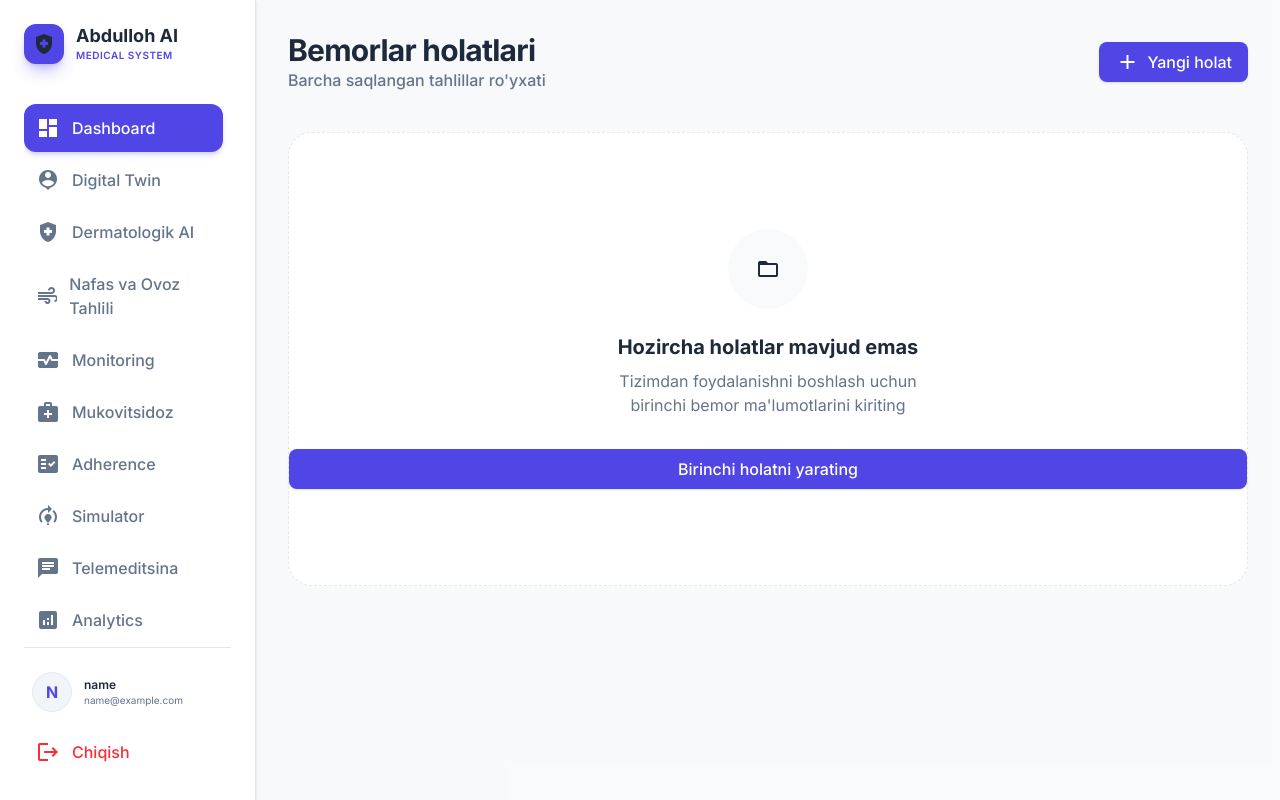
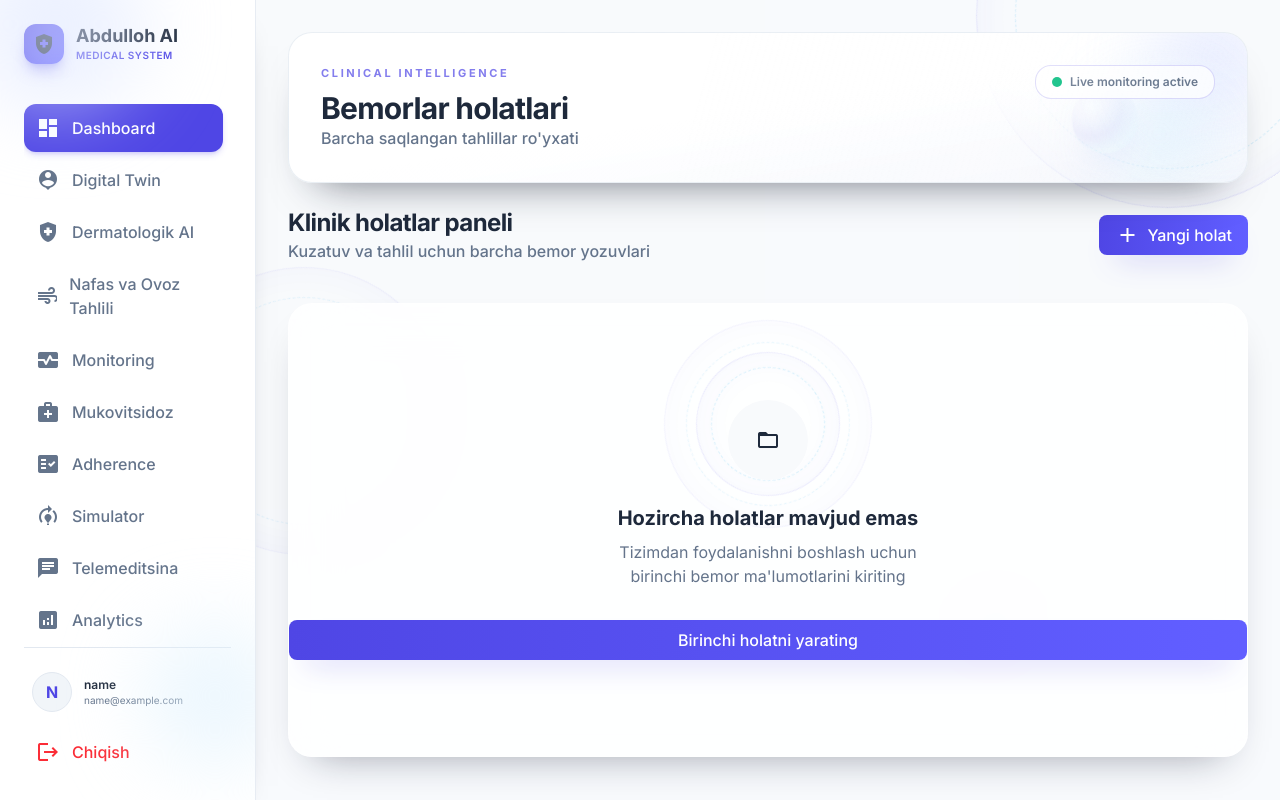
Before and after one commit to abdullohaaa777-dot/abdulloh-ai, an Angular app: page /dashboard in a window 1280 px wide. Both pictures are taken after typing "name@example.com", "Sample123" into the empty fields and a click on the button "Demo rejimida kirish". Built offline with nearby package versions, Linux system fonts and the light colour scheme.

Commit message:
Enhance UI with premium medical-tech depth styling

```diff
--- a/src/app/components/case-list/case-list.ts
+++ b/src/app/components/case-list/case-list.ts
@@ -10,11 +10,27 @@ import { RouterModule } from '@angular/router';
   standalone: true,
   imports: [CommonModule, MatIconModule, RouterModule],
   template: `
-    <div class="max-w-6xl mx-auto">
+    <div class="max-w-6xl mx-auto space-y-6">
+      <div class="medical-depth-card scan-sweep relative overflow-hidden p-6 md:p-8">
+        <div class="absolute -right-6 -top-8 w-28 h-28 rounded-full bg-indigo-200/45 blur-2xl pointer-events-none"></div>
+        <div class="absolute right-12 bottom-2 w-20 h-20 rounded-full bg-sky-200/50 blur-2xl pointer-events-none"></div>
+        <div class="relative flex items-start justify-between gap-4">
+          <div>
+            <p class="text-[11px] font-extrabold tracking-[0.24em] text-medical-primary/70 uppercase mb-2">Clinical Intelligence</p>
+            <h2 class="text-3xl font-extrabold text-medical-text tracking-tight">Bemorlar holatlari</h2>
+            <p class="text-medical-text-muted font-medium">Barcha saqlangan tahlillar ro'yxati</p>
+          </div>
+          <div class="hidden md:flex items-center gap-2 rounded-2xl border border-medical-primary/20 px-4 py-2 bg-white/75 backdrop-blur-sm">
+            <span class="w-2.5 h-2.5 rounded-full bg-emerald-500 animate-pulse"></span>
+            <span class="text-xs font-semibold text-medical-text-muted">Live monitoring active</span>
+          </div>
+        </div>
+      </div>
+
       <div class="flex items-center justify-between mb-10">
         <div>
-          <h2 class="text-3xl font-extrabold text-medical-text tracking-tight">Bemorlar holatlari</h2>
-          <p class="text-medical-text-muted font-medium">Barcha saqlangan tahlillar ro'yxati</p>
+          <h3 class="text-xl md:text-2xl font-bold text-medical-text tracking-tight">Klinik holatlar paneli</h3>
+          <p class="text-medical-text-muted font-medium text-sm md:text-base">Kuzatuv va tahlil uchun barcha bemor yozuvlari</p>
         </div>
         <a routerLink="/new-case" class="btn-primary px-6 py-3">
           <mat-icon>add</mat-icon>
@@ -25,9 +41,9 @@ import { RouterModule } from '@angular/router';
       <div class="grid gap-5">
         @for (case of cases(); track case.id) {
           <a [routerLink]="['/case', case.id]"
-             class="bg-white border border-medical-border p-6 rounded-2xl hover:border-medical-primary hover:shadow-lg hover:shadow-medical-primary/5 transition-all group flex items-center justify-between">
+             class="medical-depth-card p-6 hover:border-medical-primary/35 group flex items-center justify-between">
             <div class="flex items-center gap-6">
-              <div class="w-14 h-14 rounded-2xl bg-slate-50 border border-medical-border flex items-center justify-center text-medical-text-muted group-hover:bg-medical-primary/10 group-hover:text-medical-primary group-hover:border-medical-primary/20 transition-all">
+              <div class="w-14 h-14 rounded-2xl bg-slate-50/90 border border-medical-border flex items-center justify-center text-medical-text-muted group-hover:bg-medical-primary/10 group-hover:text-medical-primary group-hover:border-medical-primary/20 transition-all">
                 <mat-icon class="text-3xl">person</mat-icon>
               </div>
               <div>
@@ -56,13 +72,15 @@ import { RouterModule } from '@angular/router';
             </div>
           </a>
         } @empty {
-          <div class="text-center py-24 bg-white border border-dashed border-medical-border rounded-3xl">
-            <div class="w-20 h-20 bg-slate-50 rounded-full flex items-center justify-center mx-auto mb-6">
+          <div class="text-center py-24 premium-surface border border-dashed border-medical-border rounded-3xl relative overflow-hidden">
+            <div class="hud-ring w-36 h-36 left-1/2 -translate-x-1/2 top-12 opacity-55"></div>
+            <div class="hud-ring hud-ring-slow w-52 h-52 left-1/2 -translate-x-1/2 top-4 opacity-35"></div>
+            <div class="relative w-20 h-20 bg-slate-50 rounded-full flex items-center justify-center mx-auto mb-6">
               <mat-icon class="text-slate-300 text-5xl h-12 w-12">folder_open</mat-icon>
             </div>
-            <h3 class="text-xl font-bold text-medical-text mb-2">Hozircha holatlar mavjud emas</h3>
-            <p class="text-medical-text-muted mb-8 max-w-xs mx-auto">Tizimdan foydalanishni boshlash uchun birinchi bemor ma'lumotlarini kiriting</p>
-            <a routerLink="/new-case" class="btn-primary inline-flex">Birinchi holatni yarating</a>
+            <h3 class="relative text-xl font-bold text-medical-text mb-2">Hozircha holatlar mavjud emas</h3>
+            <p class="relative text-medical-text-muted mb-8 max-w-xs mx-auto">Tizimdan foydalanishni boshlash uchun birinchi bemor ma'lumotlarini kiriting</p>
+            <a routerLink="/new-case" class="relative btn-primary inline-flex">Birinchi holatni yarating</a>
           </div>
         }
       </div>
--- a/src/app/components/dashboard/dashboard.ts
+++ b/src/app/components/dashboard/dashboard.ts
@@ -11,9 +11,11 @@ import { Router, RouterModule } from '@angular/router';
   template: `
     <div class="flex h-screen bg-medical-bg overflow-hidden">
       <!-- Sidebar -->
-      <aside class="w-64 bg-white border-r border-medical-border p-6 flex flex-col shadow-sm z-10">
+      <aside class="w-64 bg-white/95 backdrop-blur-xl border-r border-medical-border/80 p-6 flex flex-col shadow-[0_16px_35px_-30px_rgba(15,23,42,1)] z-10 relative overflow-hidden">
+        <div class="absolute -top-16 -left-8 w-44 h-44 rounded-full bg-indigo-100/60 blur-2xl pointer-events-none"></div>
+        <div class="absolute bottom-8 -right-8 w-36 h-36 rounded-full bg-sky-100/60 blur-2xl pointer-events-none"></div>
         <div class="flex items-center gap-3 mb-10">
-          <div class="w-10 h-10 bg-medical-primary rounded-xl flex items-center justify-center shadow-lg shadow-medical-primary/30">
+          <div class="w-10 h-10 bg-gradient-to-br from-medical-primary to-indigo-500 rounded-xl flex items-center justify-center shadow-lg shadow-medical-primary/40">
             <mat-icon class="text-white">health_and_safety</mat-icon>
           </div>
           <div class="flex flex-col">
@@ -100,7 +102,11 @@ import { Router, RouterModule } from '@angular/router';
       </aside>
 
       <!-- Main Content -->
-      <main class="flex-1 overflow-y-auto p-8 bg-medical-bg/50">
+      <main class="flex-1 overflow-y-auto p-8 bg-medical-bg/40 relative">
+        <div class="hud-ring w-96 h-96 -top-44 -right-20 opacity-60 pointer-events-none"></div>
+        <div class="hud-ring hud-ring-slow w-72 h-72 top-1/3 -left-24 opacity-40 pointer-events-none"></div>
+        <div class="floating-medical-orb w-16 h-16 right-[14%] top-24 opacity-65 pointer-events-none"></div>
+        <div class="floating-medical-orb w-10 h-10 right-[26%] bottom-[18%] opacity-60 pointer-events-none" style="animation-delay: -2s"></div>
         <router-outlet></router-outlet>
       </main>
     </div>
--- a/src/app/components/digital-twin/digital-twin.ts
+++ b/src/app/components/digital-twin/digital-twin.ts
@@ -19,15 +19,18 @@ interface Patient {
   imports: [CommonModule, MatIconModule, RouterModule],
   template: `
     <div class="max-w-7xl mx-auto">
-      <div class="mb-10">
+      <div class="mb-10 medical-depth-card p-6 md:p-8 relative overflow-hidden scan-sweep">
+        <div class="floating-medical-orb w-14 h-14 right-10 top-7 opacity-70 pointer-events-none"></div>
+        <div class="floating-medical-orb w-8 h-8 right-28 top-18 opacity-65 pointer-events-none" style="animation-delay: -3s"></div>
         <h2 class="text-3xl font-extrabold text-medical-text tracking-tight">Digital Clinical Twin</h2>
         <p class="text-medical-text-muted font-medium">Bemorlarning raqamli egizaklari va markaziy overview paneli</p>
       </div>
 
       <div class="grid grid-cols-1 lg:grid-cols-3 gap-8">
         <!-- Main Twin Visualization Placeholder -->
-        <div class="lg:col-span-2 bg-white border border-medical-border p-8 rounded-[2.5rem] shadow-xl relative overflow-hidden min-h-[500px]">
+        <div class="lg:col-span-2 medical-depth-card p-8 rounded-[2.5rem] relative overflow-hidden min-h-[500px]">
           <div class="absolute inset-0 bg-gradient-to-br from-indigo-50/30 to-white -z-10"></div>
+          <div class="hud-ring w-64 h-64 -top-20 -right-20 opacity-45"></div>
           <div class="flex items-center justify-between mb-8">
             <h3 class="text-xl font-black text-medical-text">Raqamli Egizak Modeli</h3>
             <div class="flex gap-2">
--- a/src/styles.css
+++ b/src/styles.css
@@ -18,6 +18,11 @@
 @layer base {
   body {
     @apply bg-medical-bg text-medical-text font-sans antialiased;
+    background-image:
+      radial-gradient(circle at 12% 20%, rgba(79, 70, 229, 0.08), transparent 34%),
+      radial-gradient(circle at 84% 10%, rgba(14, 165, 233, 0.10), transparent 36%),
+      radial-gradient(circle at 50% 100%, rgba(30, 41, 59, 0.05), transparent 42%);
+    min-height: 100vh;
   }
 }
 
@@ -26,15 +31,15 @@
 }
 
 .card-vibrant {
-  @apply bg-white border border-medical-border rounded-2xl shadow-sm hover:shadow-md transition-all;
+  @apply bg-white/95 border border-medical-border/90 rounded-2xl shadow-[0_14px_30px_-20px_rgba(15,23,42,0.45)] hover:shadow-[0_26px_45px_-25px_rgba(79,70,229,0.45)] transition-all;
 }
 
 .btn-primary {
-  @apply bg-medical-primary hover:bg-indigo-700 text-white font-medium py-2 px-4 rounded-lg transition-all flex items-center justify-center gap-2 shadow-sm;
+  @apply bg-gradient-to-r from-medical-primary to-indigo-500 hover:from-indigo-600 hover:to-indigo-500 text-white font-medium py-2 px-4 rounded-lg transition-all flex items-center justify-center gap-2 shadow-[0_16px_30px_-18px_rgba(79,70,229,0.95)];
 }
 
 .btn-secondary {
-  @apply bg-white border border-medical-border text-medical-text hover:bg-slate-50 font-medium py-2 px-4 rounded-lg transition-all flex items-center justify-center gap-2;
+  @apply bg-white/90 border border-medical-border text-medical-text hover:bg-white font-medium py-2 px-4 rounded-lg transition-all flex items-center justify-center gap-2 shadow-[0_10px_25px_-20px_rgba(15,23,42,0.85)];
 }
 
 .input-field {
@@ -97,3 +102,78 @@
 .fade-in-up {
   animation: fadeIn 0.5s ease-out;
 }
+
+.premium-surface {
+  @apply bg-white/85 border border-white/60 backdrop-blur-xl shadow-[0_20px_40px_-25px_rgba(15,23,42,0.45)];
+}
+
+.medical-depth-card {
+  @apply rounded-3xl border border-slate-200/70 bg-gradient-to-br from-white via-white to-indigo-50/25 shadow-[0_25px_45px_-30px_rgba(15,23,42,0.7)] transition-all duration-300;
+}
+
+.medical-depth-card:hover {
+  transform: translateY(-2px);
+  box-shadow: 0 30px 50px -28px rgba(79, 70, 229, 0.5);
+}
+
+.hud-ring {
+  position: absolute;
+  border-radius: 9999px;
+  border: 1px solid rgba(79, 70, 229, 0.2);
+  box-shadow: inset 0 0 40px rgba(79, 70, 229, 0.08);
+  animation: rotateRing 18s linear infinite;
+}
+
+.hud-ring::after {
+  content: "";
+  position: absolute;
+  inset: 10%;
+  border-radius: inherit;
+  border: 1px dashed rgba(14, 165, 233, 0.28);
+}
+
+.hud-ring-slow {
+  animation-duration: 28s;
+  animation-direction: reverse;
+}
+
+.floating-medical-orb {
+  position: absolute;
+  border-radius: 9999px;
+  background: radial-gradient(circle at 30% 30%, rgba(255, 255, 255, 0.95), rgba(79, 70, 229, 0.32) 45%, rgba(14, 165, 233, 0.08) 70%);
+  filter: blur(0.2px);
+  box-shadow: 0 15px 35px -18px rgba(79, 70, 229, 0.7);
+  animation: orbFloat 8s ease-in-out infinite;
+}
+
+.scan-sweep::after {
+  content: "";
+  position: absolute;
+  inset: 0;
+  background: linear-gradient(105deg, transparent 15%, rgba(255, 255, 255, 0.18) 45%, transparent 68%);
+  transform: translateX(-125%);
+  animation: scanSweep 5s ease-in-out infinite;
+  pointer-events: none;
+}
+
+@keyframes rotateRing {
+  from { transform: rotate(0deg); }
+  to { transform: rotate(360deg); }
+}
+
+@keyframes orbFloat {
+  0%, 100% { transform: translate3d(0, 0, 0) scale(1); }
+  50% { transform: translate3d(0, -10px, 0) scale(1.05); }
+}
+
+@keyframes scanSweep {
+  100% { transform: translateX(130%); }
+}
+
+@media (max-width: 768px) {
+  .hud-ring,
+  .floating-medical-orb {
+    opacity: 0.45;
+    animation-duration: 0s;
+  }
+}
```
